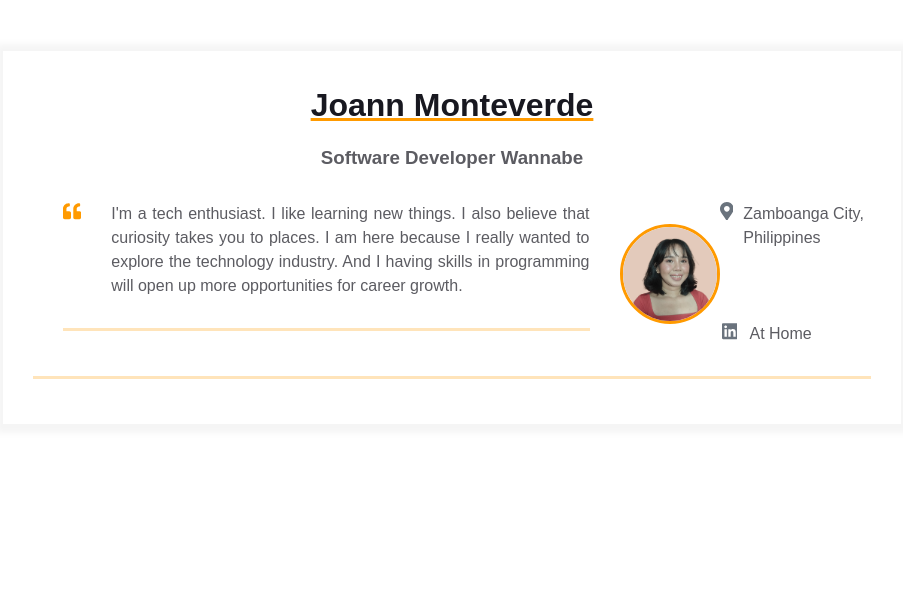
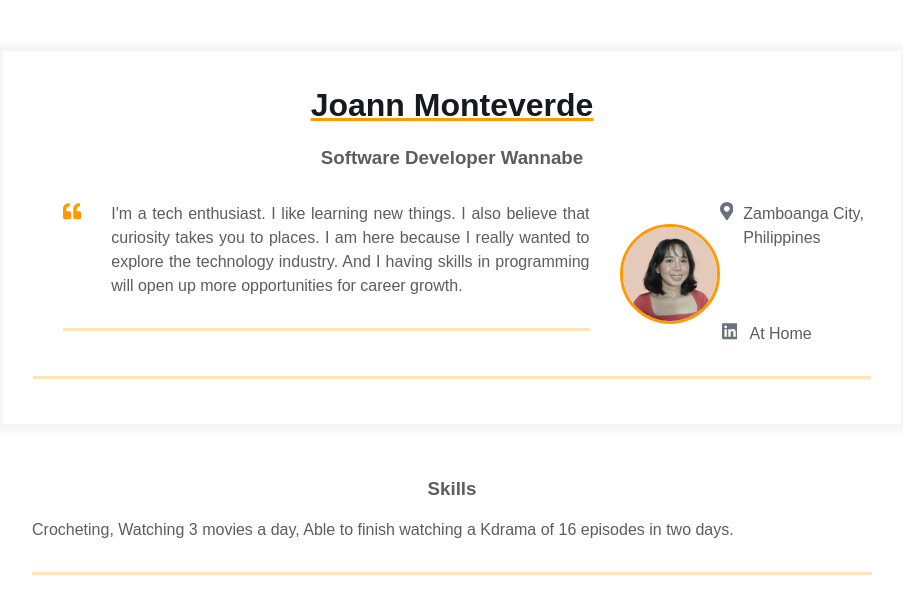
Before and after one commit to jnnmntvrd/homepage, a plain HTML site: page index.html in a window 1280 px wide. Shown: the whole page, without its empty margins (188-1091 px from the left). Drawn offline with Linux system fonts and the light colour scheme.

Commit message:
Added skills info

```diff
--- a/index.html
+++ b/index.html
@@ -66,6 +66,16 @@
           </div>
         </div>
       </div>
+
+      <div class="container">
+        <div class="resume__block">
+          <div class="skills">
+            <h3 class="skills__header">Skills</h3>
+            <p class="skills__text">Crocheting, Watching 3 movies a day, Able to finish watching a Kdrama of 16 episodes in two days. </p>
+          </div>
+        </div>
+      </div>
+
     </main>
   </body>
 </html>
```
